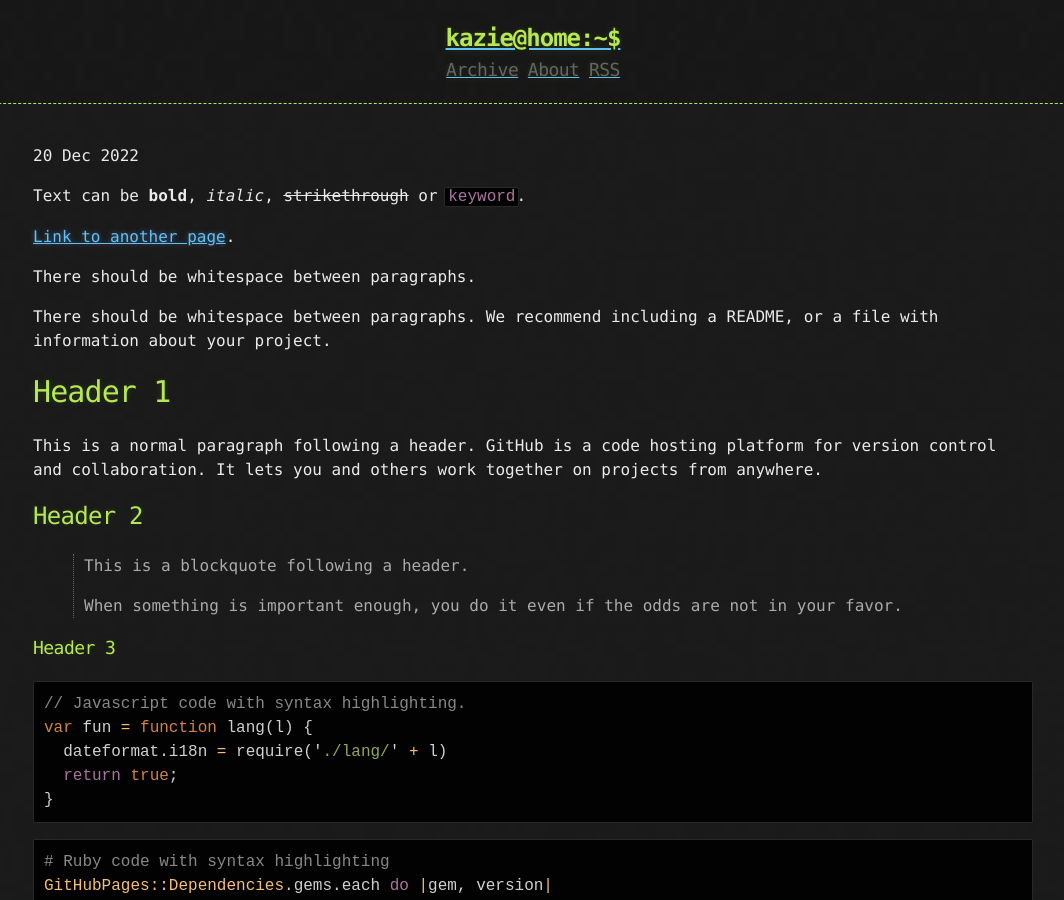
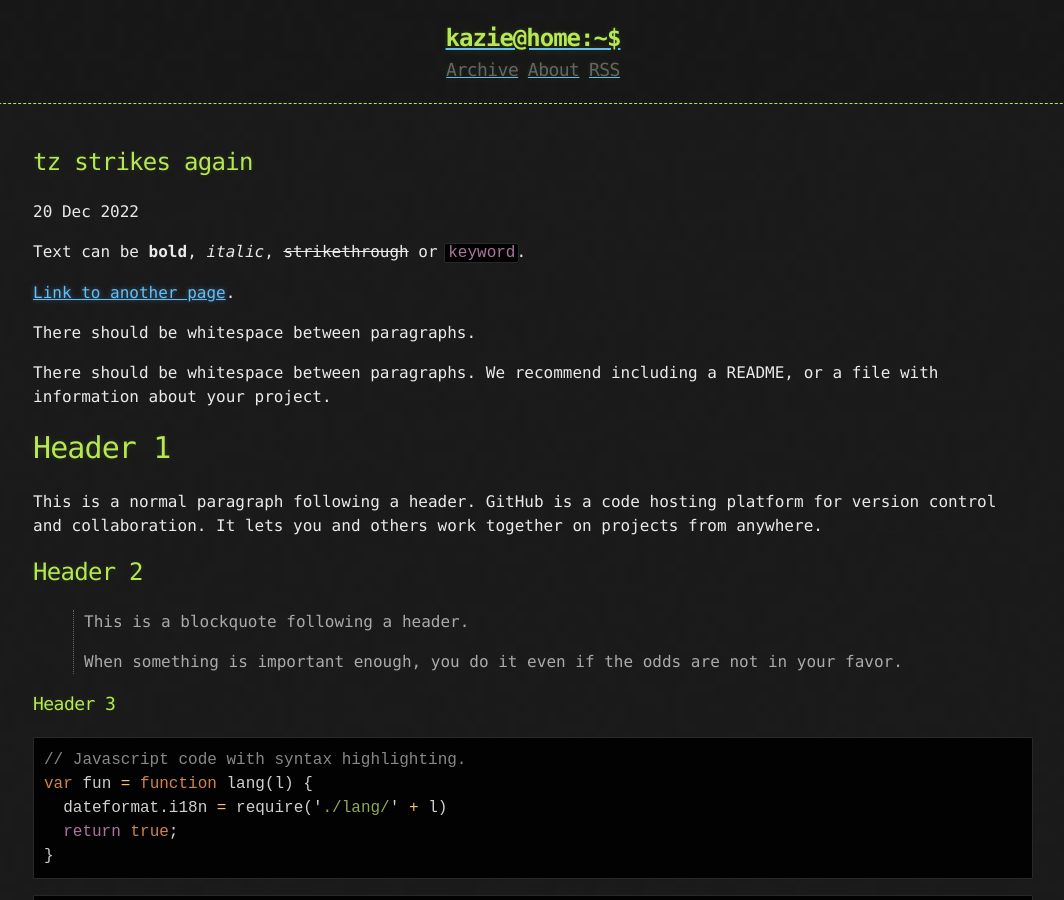
Before and after one commit to kazie/blog-about-anything, a Jekyll site: the page built from docs/_posts/2022-12-20-TZ-strikes-again.md, in a window 1280 px wide and 900 px high. Shown: the whole window, without its empty margins (107-1171 px from the left). Built offline with Jekyll 4.4.1, drawn with Linux system fonts in a browser that asks for light colours.

Commit message:
Titles cannot contain code marks?

```diff
--- a/docs/_posts/2022-12-20-TZ-strikes-again.md
+++ b/docs/_posts/2022-12-20-TZ-strikes-again.md
@@ -1,5 +1,5 @@
 ---
-title: `tz` strikes again
+title: tz strikes again
 published: true
 ---
 
```
